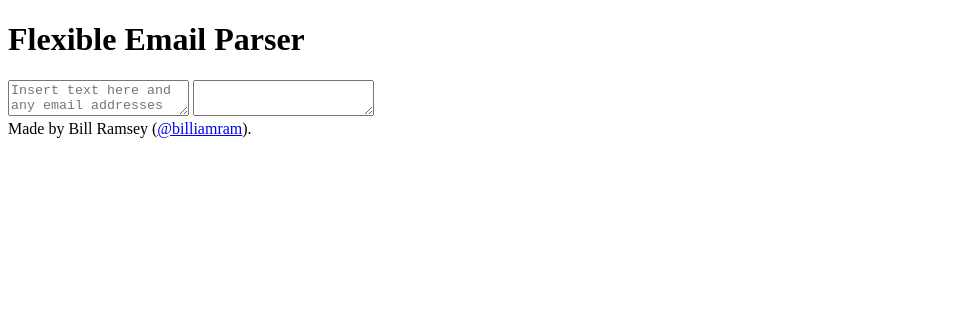
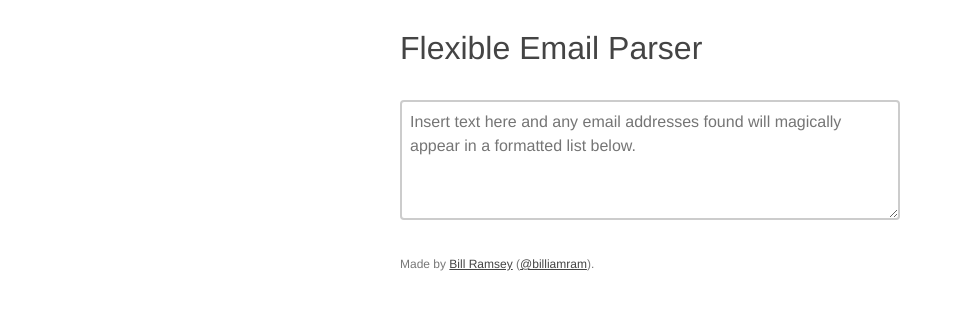
Before and after one commit to bramsey/email-parser, a plain HTML site: page index.html in a window 1280 px wide. Shown: the whole page, without its empty margins (0-955 px from the left). Drawn offline with nearby package versions, Linux system fonts and the light colour scheme.

Commit message:
made the tool look prettier

```diff
--- a/index.html
+++ b/index.html
@@ -14,10 +14,10 @@
 	<body>
 		<div id="container">
 			<h1>Flexible Email Parser</h1>
-			<textarea id="input" placeholder="Insert text here and any email addresses found will magically go into a formatted list below."></textarea>
+			<textarea id="input" placeholder="Insert text here and any email addresses found will magically appear in a formatted list below."></textarea>
 			<textarea id="output"></textarea>
 			<footer>
-				<quiet>Made by Bill Ramsey (<a href="http://twitter.com/billiamram" target="_blank">@billiamram</a>).</quiet>
+				<quiet>Made by <a href="http://billiamram.com" target="_blank">Bill Ramsey</a> (<a href="http://twitter.com/billiamram" target="_blank">@billiamram</a>).</quiet>
 			</footer>
 		</div>
 		<script src="https://ajax.googleapis.com/ajax/libs/jquery/1.7.1/jquery.min.js"></script>
--- a/js/email_parser.js
+++ b/js/email_parser.js
@@ -11,9 +11,9 @@ $(document).ready(function() {
 		$output_box.val(list);
 
 		if(list != "") {
-			$output_box.fadeIn('fast');
+			$output_box.slideDown('fast');
 		} else {
-			$output_box.fadeOut('fast');
+			$output_box.slideUp('fast');
 		}
 	});
 
--- a/stylesheets/style.css
+++ b/stylesheets/style.css
@@ -0,0 +1,36 @@
+* { margin:0; padding: 0;
+	font-family: 'helvetica neue', sans-serif;
+	line-height: 1.5em;
+	color: #444;
+}
+
+#container {
+	margin: auto;
+	width: 30em;
+	margin-top: 1.5em;
+}
+
+textarea {
+	width: 100%;
+	padding: .5em;
+	height: 100px;
+	font-size: 16px;
+	margin-top: .75em;
+	border: 2px solid #ccc;
+
+	-webkit-border-radius: 4px;
+	-moz-border-radius: 4px;
+	border-radius: 4px;
+}
+
+#output {
+	border: 2px solid #9f9;
+	display: none;
+	color: #777;
+}
+
+h1 { margin-bottom: .5em; font-weight: 500; }
+
+footer { margin-top: 1.5em; }
+
+quiet { font-size: .75em; color: #777;}
```
